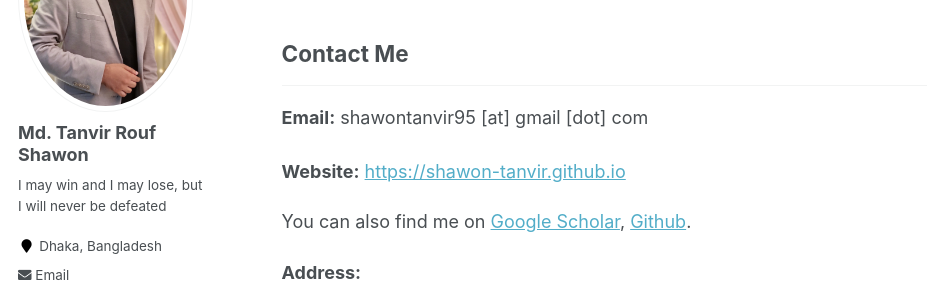
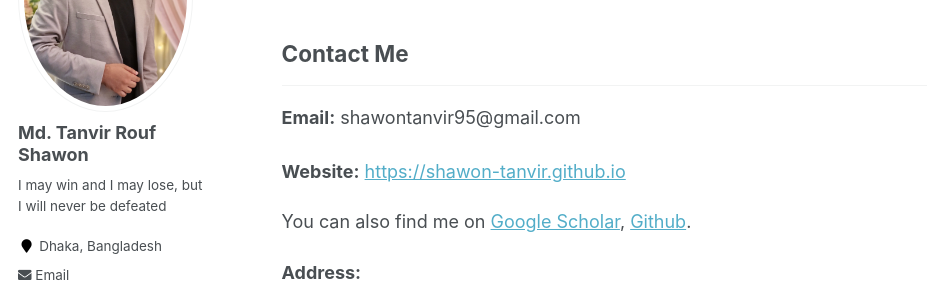
Before and after one commit to shawon-tanvir/shawon-tanvir.github.io, a Jekyll site: the page built from _pages/cv.md, in a window 1280 px wide and 900 px high, scrolled down 614 px. Shown: the part 153-451 px from the top of the window, without its empty margins (0-927 px from the left). Built offline with Jekyll 4.4.1, drawn with Linux system fonts in a browser that asks for light colours.

Commit message:
Update cv.md

```diff
--- a/_pages/cv.md
+++ b/_pages/cv.md
@@ -26,12 +26,12 @@ Department of Computer Science and Engineering <br/>
 Ahsanullah University of Science and Technology<br />
 <i style='color:#000099;'>**February 2021 - June 2021**</i>
 
-[Download Full CV](https://farzad-1996.github.io/files/FarzadAhmedCV.pdf) [<ins>*Last Updated on August 9, 2022*</ins>]
+[Download Full CV]() [<ins>*Last Updated on August 9, 2022*</ins>]
 
 ## Contact Me
 -------------
 
-**Email:** shawontanvir95 [at] gmail [dot] com <br />
+**Email:** shawontanvir95@gmail.com <br />
  <br />
 **Website:** [https://shawon-tanvir.github.io](https://shawon-tanvir.github.io/) <br />
 
```
